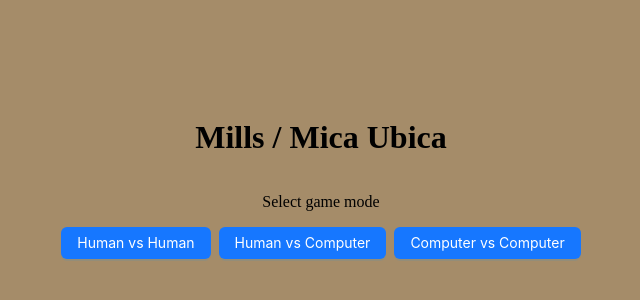
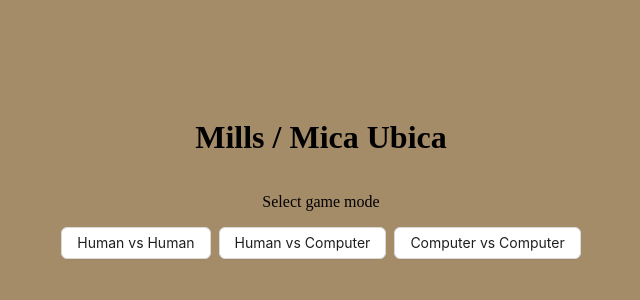
Before and after one commit to halidak/MicaUbica-client, a React (Vite) app: page / in a window 1280 px wide. Shown: the part 222-522 px from the top of the page, without its empty margins (319-959 px from the left). Built offline with nearby package versions, Linux system fonts and the light colour scheme.

Commit message:
jos jedna greskica popravljena

```diff
--- a/src/App.jsx
+++ b/src/App.jsx
@@ -58,13 +58,13 @@ function App() {
                   <p>Select game mode</p>
                   <Flex gap="small" wrap="wrap">
                   <Link to='/game'>
-                  <Button type='primary'>Human vs Human</Button>
+                  <Button>Human vs Human</Button>
                 </Link>
                 <Link to='/game'>
-                  <Button type='primary'>Human vs Computer</Button>
+                  <Button>Human vs Computer</Button>
                 </Link>
                 <Link to='/game'>
-                  <Button type='primary'>Computer vs Computer</Button>
+                  <Button>Computer vs Computer</Button>
                 </Link>
                 </Flex>
                   </div>
--- a/src/components/Game.jsx
+++ b/src/components/Game.jsx
@@ -169,6 +169,14 @@ export function Game({ totalPlacedStones1, setTotalPlacedStones1, totalPlacedSto
 
         console.log("jesul", areStonesInAllMills)
 
+        const areAllStonesInAllMills = stones.every(stone => {
+            const occurrences = allMills.filter(mill =>
+                mill.some(s => s.square === stone.square && s.index === stone.index && s.color === stone.color)
+            ).length;
+
+            return occurrences > 0;
+        });
+
         if (isMills) {
             const stone = stones.find(s => s.square === square && s.index === index);
             if (stone && stone.color === color) {
@@ -176,7 +184,7 @@ export function Game({ totalPlacedStones1, setTotalPlacedStones1, totalPlacedSto
                 mill.some(s => s.square === square && s.index === index && s.color === color)
             );
 
-            if (!isInAllMills) {
+            if (!isInAllMills || areAllStonesInAllMills) {
                 // Ako kamen nije uključen u neki mlin, onda ga možete izbaciti
                 const newStones = stones.filter(stone => !(stone.square === square && stone.index === index));
                 setAllMills(prevMills => [...prevMills, stonesInMills]);
```
